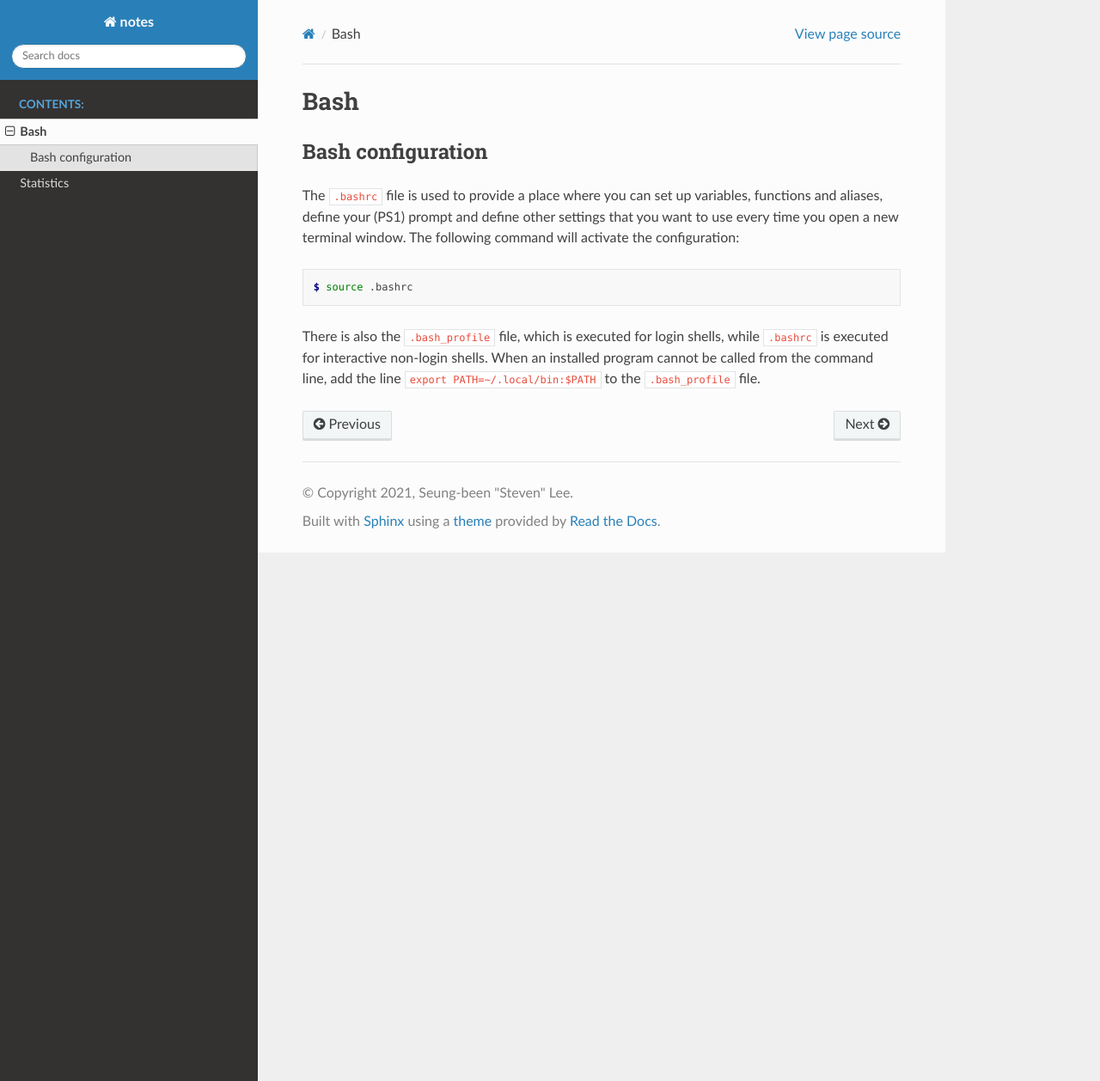
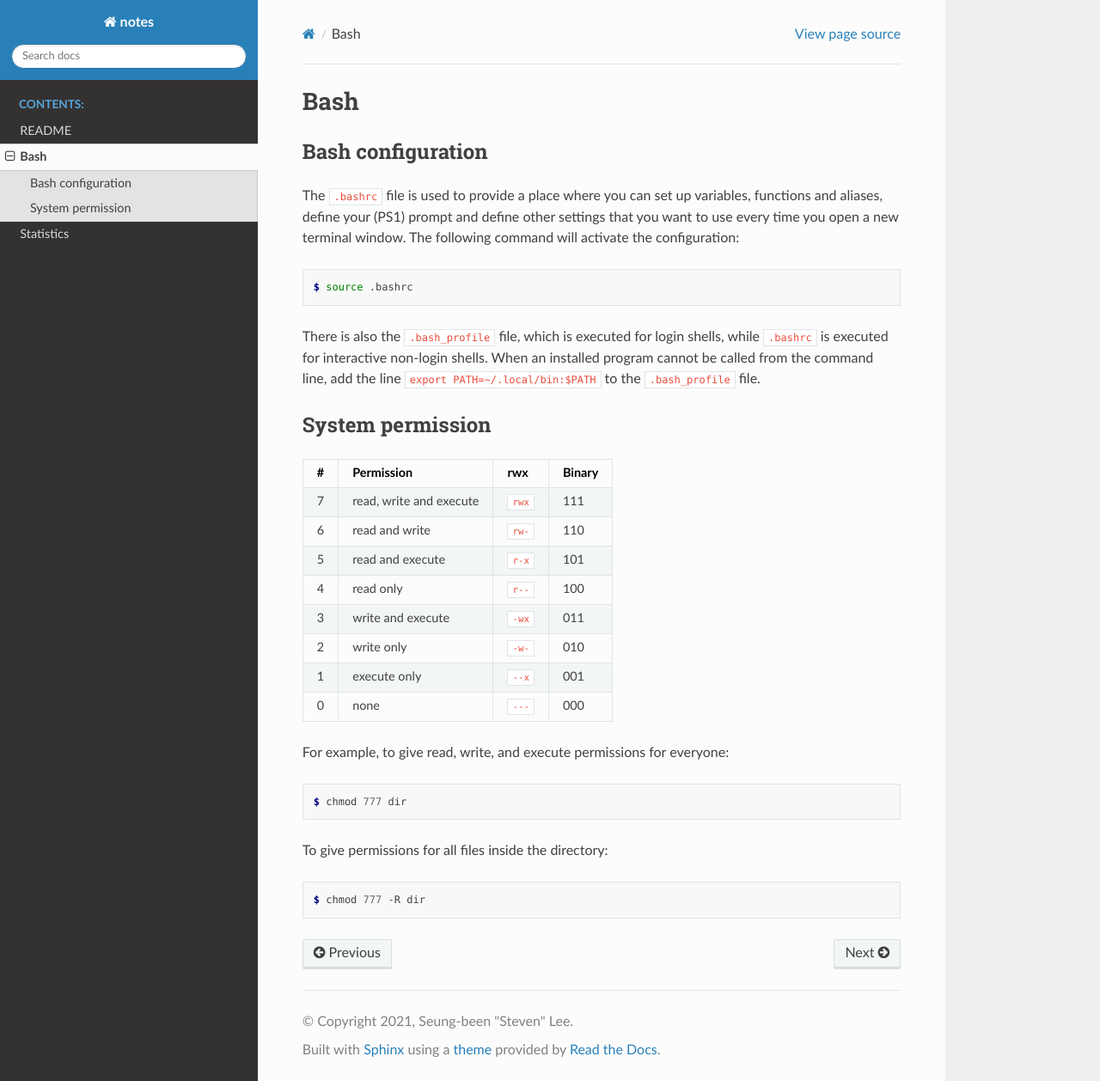
Before and after one commit to sbslee/notes, a Sphinx documentation site: the page built from docs/bash/bash.rst, in a window 1280 px wide and 1258 px high. Shown: the whole window at 86% size. Built offline with Sphinx 7.4.7 and the Read the Docs theme 2.0.0, drawn with Linux system fonts in a browser that asks for light colours.

```diff
--- a/docs/bash/bash.rst
+++ b/docs/bash/bash.rst
@@ -11,3 +11,38 @@ The ``.bashrc`` file is used to provide a place where you can set up variables,
    $ source .bashrc
 
 There is also the ``.bash_profile`` file, which is executed for login shells, while ``.bashrc`` is executed for interactive non-login shells. When an installed program cannot be called from the command line, add the line ``export PATH=~/.local/bin:$PATH`` to the ``.bash_profile`` file.
+
+System permission
+=================
+
++---+-------------------------+---------+--------+
+| # | Permission              | rwx     | Binary |
++===+=========================+=========+========+
+| 7 | read, write and execute | ``rwx`` | 111    |
++---+-------------------------+---------+--------+
+| 6 | read and write          | ``rw-`` | 110    |
++---+-------------------------+---------+--------+
+| 5 | read and execute        | ``r-x`` | 101    |
++---+-------------------------+---------+--------+
+| 4 | read only               | ``r--`` | 100    |
++---+-------------------------+---------+--------+
+| 3 | write and execute       | ``-wx`` | 011    |
++---+-------------------------+---------+--------+
+| 2 | write only              | ``-w-`` | 010    |
++---+-------------------------+---------+--------+
+| 1 | execute only            | ``--x`` | 001    |
++---+-------------------------+---------+--------+
+| 0 | none                    | ``---`` | 000    |
++---+-------------------------+---------+--------+
+
+For example, to give read, write, and execute permissions for everyone:
+
+.. code-block:: console
+
+   $ chmod 777 dir
+
+To give permissions for all files inside the directory:
+
+.. code-block:: console
+
+   $ chmod 777 -R dir
--- a/docs/index.rst
+++ b/docs/index.rst
@@ -10,6 +10,7 @@ Welcome to notes's documentation!
    :maxdepth: 2
    :caption: Contents:
 
+   readme
    bash/bash
    statistics
 
--- /dev/null
+++ b/docs/readme.rst
@@ -0,0 +1 @@
+.. include:: ../README.rst
```
Also changed, not shown: Bash/Bash.md (+0 -23 lines), README.md (deleted, +0 -1 lines), README.rst (added, +8 -0 lines).
